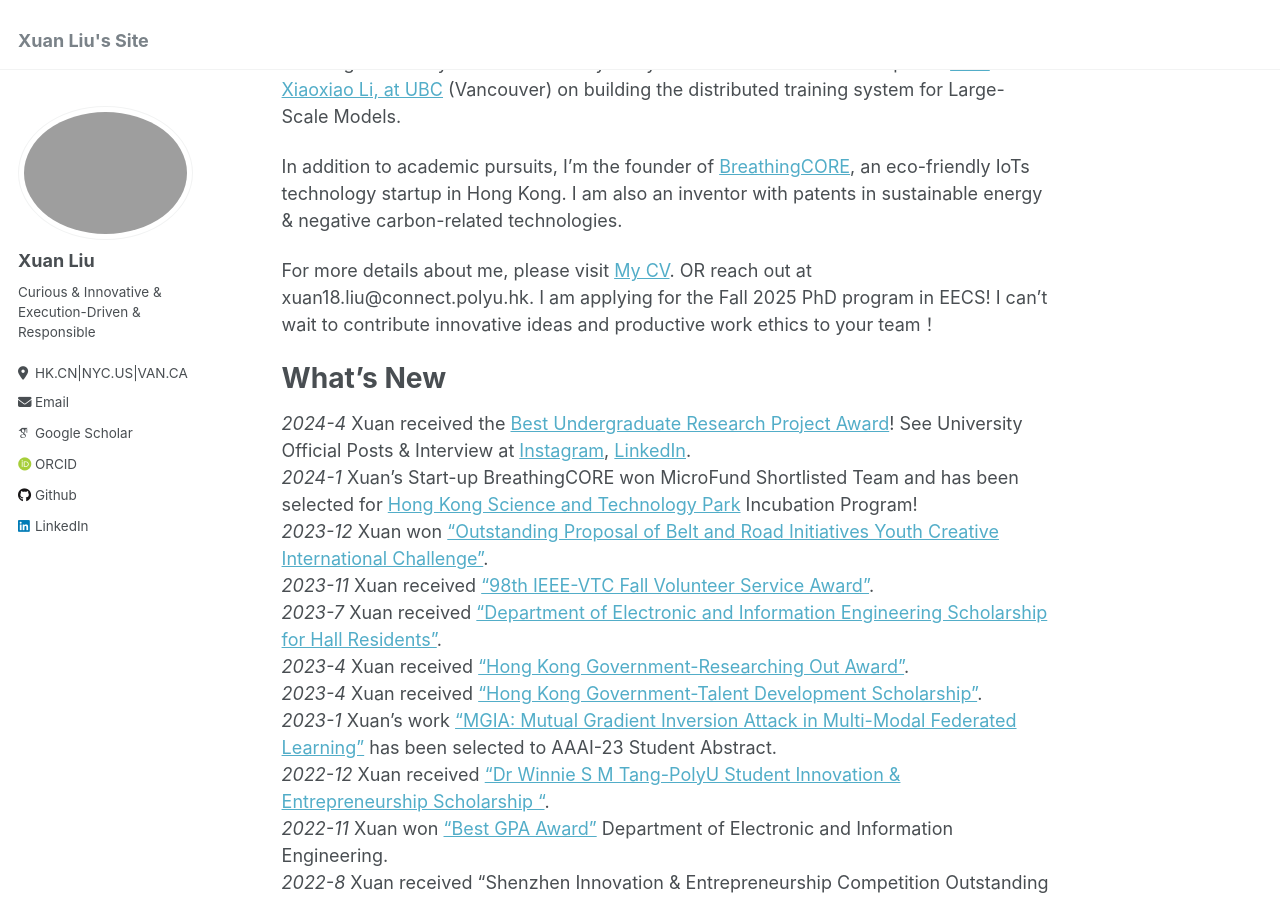
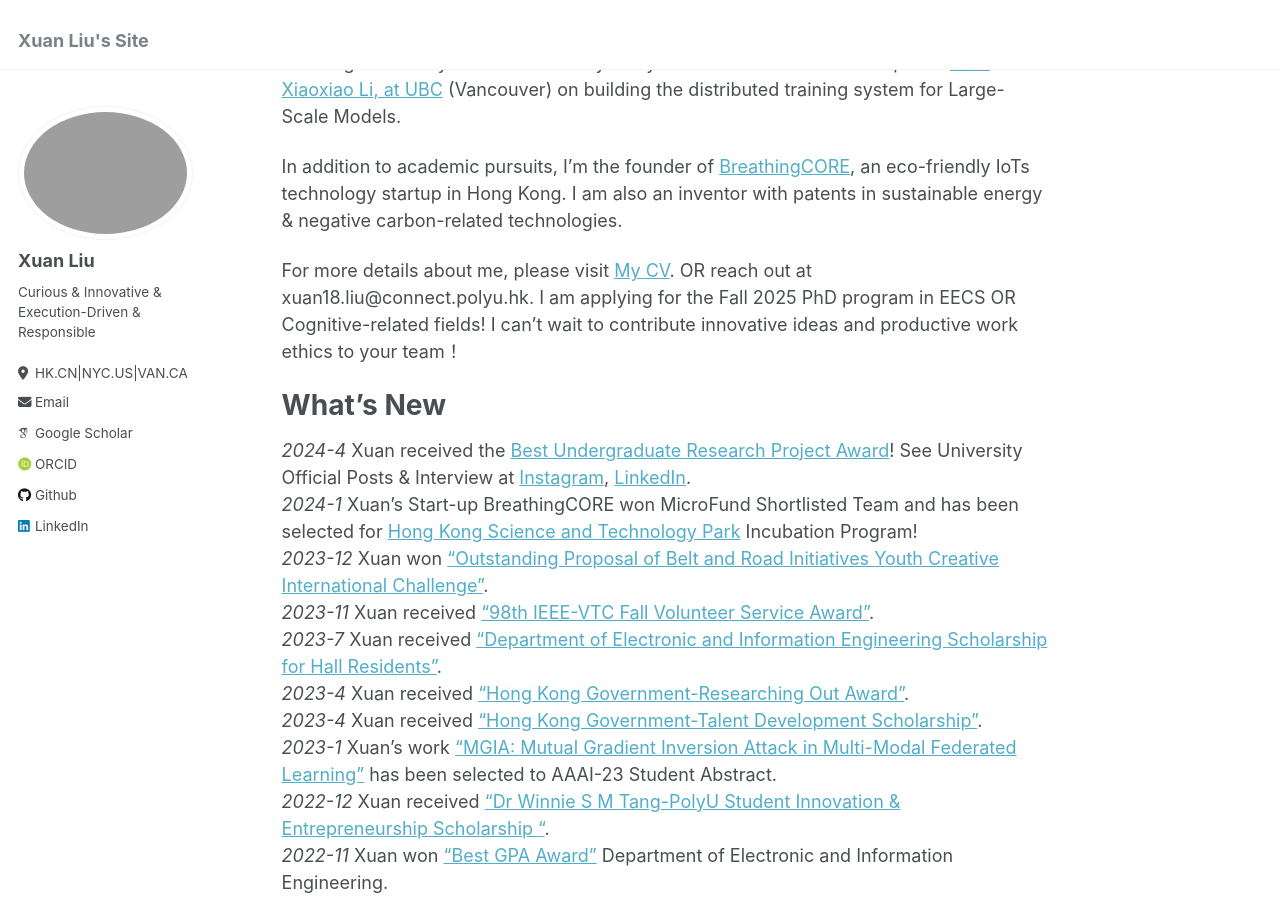
Before and after one commit to XuanL17/XuanL17.github.io, a Jekyll site: the page built from _pages/about.md, in a window 1280 px wide and 900 px high, scrolled down 312 px. Built offline with Jekyll 4.4.1, drawn with Linux system fonts in a browser that asks for light colours; some web fonts are replaced.

Commit message:
Update about.md

```diff
--- a/_pages/about.md
+++ b/_pages/about.md
@@ -13,7 +13,7 @@ My research interests lie in Trustworthy & Responsible AI, Privacy, Large-Scale
 
 In addition to academic pursuits, I'm the founder of [BreathingCORE](https://breathingcore.com/), an eco-friendly IoTs technology startup in Hong Kong. I am also an inventor with patents in sustainable energy & negative carbon-related technologies.
 
-For more details about me, please visit [My CV](../assets/CV_XuanLiu_HongKong.pdf). OR reach out at xuan18.liu@connect.polyu.hk. I am applying for the Fall 2025 PhD program in EECS! I can't wait to contribute innovative ideas and productive work ethics to your team！
+For more details about me, please visit [My CV](../assets/CV_XuanLiu_HongKong.pdf). OR reach out at xuan18.liu@connect.polyu.hk. I am applying for the Fall 2025 PhD program in EECS OR Cognitive-related fields! I can't wait to contribute innovative ideas and productive work ethics to your team！
 
 # What's New
 _2024-4_  Xuan received the [Best Undergraduate Research Project Award](https://www.polyu.edu.hk/eee/news-and-events/news/2024/2024-02-21-best-uris-research-project-award-2023/)! See University Official Posts & Interview at [Instagram](https://www.instagram.com/p/C6VELkGy9f6/?utm_source=ig_web_copy_link&igsh=MzRlODBiNWFlZA==), [LinkedIn](https://www.linkedin.com/feed/update/urn:li:activity:7190543155698491392).<br>
```
